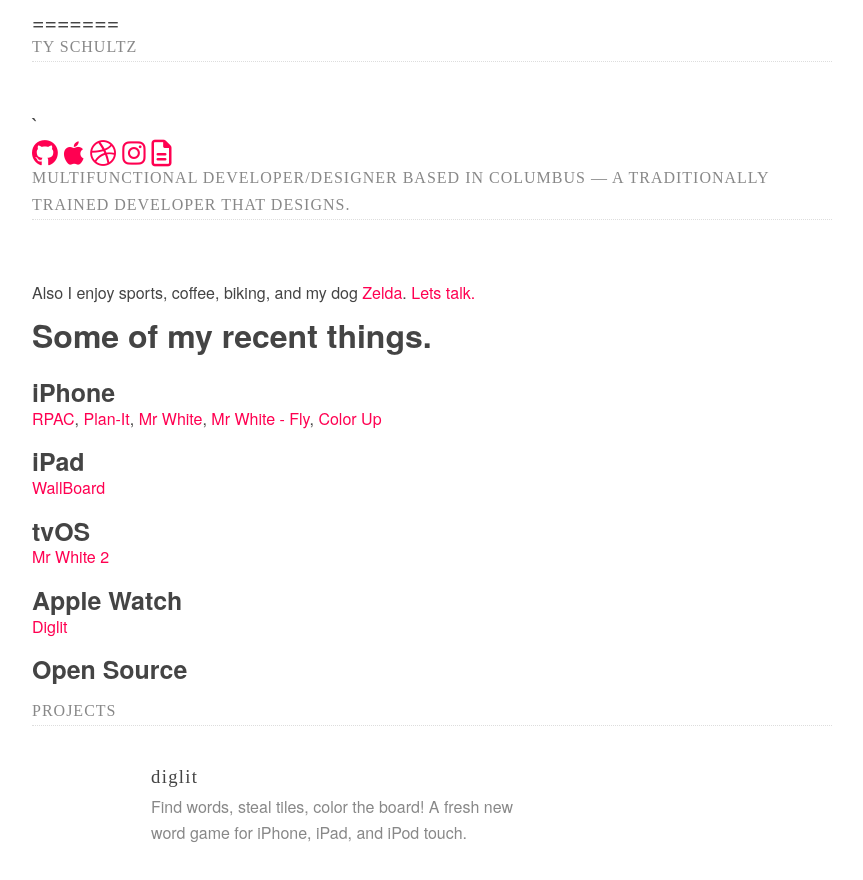
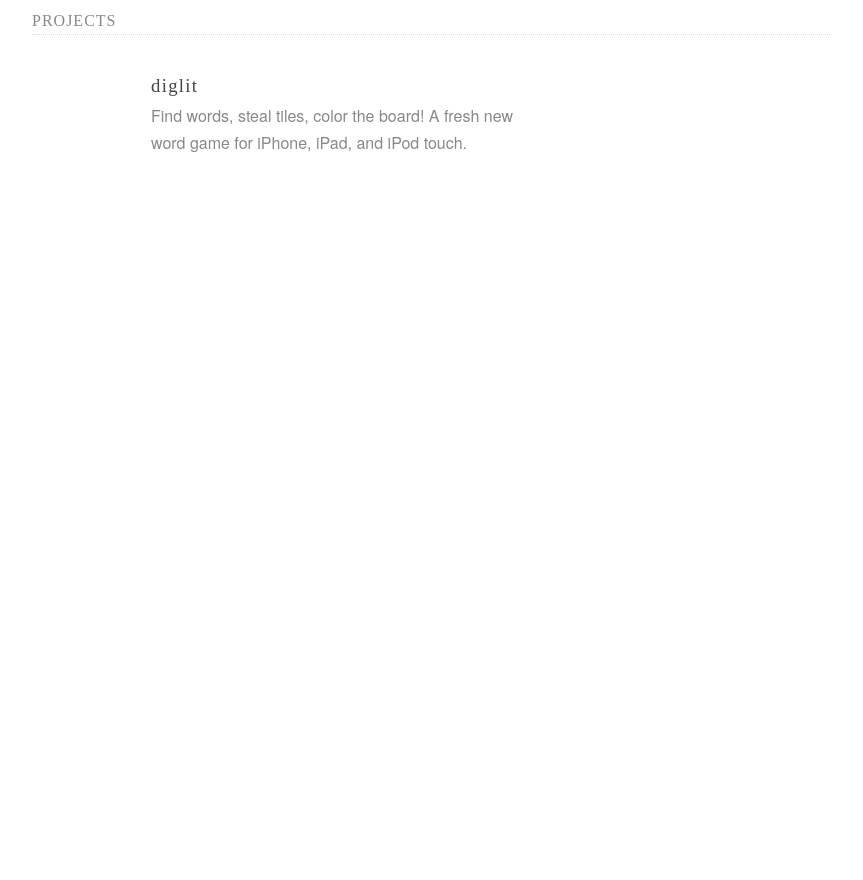
Before and after one commit to TySchultz/TySchultz.Github.io, a plain HTML site: page index.html in a window 1280 px wide. Shown: the part 1180-2060 px from the top of the page, without its empty margins (291-1154 px from the left). After the commit the page ends 1441 px from the top, so only its background shows below. Drawn offline with Linux system fonts and the light colour scheme; a web font is replaced by a local one.

Commit message:
Update index.html

```diff
--- a/index.html
+++ b/index.html
@@ -91,87 +91,7 @@
                <p class="description">Find words, steal tiles, color the board! A fresh new word game for iPhone, iPad, and iPod touch.</p>
             </div>
          </a>
-      </div>
-=======
-<html>
-	<head>
-	  <meta charset="utf-8">
-	  <meta http-equiv="X-UA-Compatible" content="IE=edge">
-	  <meta name="description" content="Welcome to the home page of Matt Faluotico">
-	  <meta name="viewport" content="width=device-width initial-scale=1">
-
-	  <link rel="stylesheet" type="text/css" href="style/main.css">
-	  <link rel="stylesheet" href="style/font-awesome.min.css">
-		<title>Ty</title>
-	</head>
-	<body>
-		<div class="container section">
-    	<div class="name">
-<!--     		<h1>Hello there,</h1>
- -->    		<h1>Ty Schultz</h1>
-    	</div>
-    	<p style="margin-top: 50px; "> </p>`
-      <div class="social">
-      	<a
-      		class="il"
-      		href="https://github.com/tyschultz"><i class="fa fa-github fa-lg"></i></a>
-      	<a
-      		class="il"
-      		href="https://itunes.apple.com/us/developer/tyler-schultz/id464705166/"><i class="fa fa-apple fa-lg"></i></a>
-      	<a
-      		class="il"
-      		href="https://github.com/TySchultz/Design-Work"><i class="fa fa-dribbble fa-lg"></i></a>
-      	<a
-      		class="il"
-      		href="https://www.instagram.com/tyschultz7"><i class="fa fa-instagram fa-lg"></i></a>
-
-        <a
-          class="il"
-          href="resources/Schultz_Tyler.pdf"><i class="fa fa-file-text-o fa-lg"></i></a>
-
-      </div>
-
-
-    </div>
-    <div class="container section">
-    	<!--<h2>Hi there,</h2>-->
-
-    	<h1> Multifunctional developer/designer based in Columbus — a traditionally trained developer that designs.</h1>
-	<p style="margin-top: 60px;">Also I enjoy sports, coffee, biking, and my dog <a href="resources/IMG_1287.jpg">Zelda</a>. <a href="mailto:tyschultz@outlook.com">Lets talk.</a></p>
-
-    </div>
-    <div class="container section">
-      <h2 style="margin-bottom: 30px;">Some of my recent things.</h2>
-
-      <h3>iPhone</h3>
-
-      <p>
-        <a href="https://itunes.apple.com/us/app/rpac/id1127955493?ls=1&mt=8">RPAC</a>,
-        <a href="https://itunes.apple.com/us/app/plan-it/id1088990089?mt=8">Plan-It</a>,
-        <a href="https://itunes.apple.com/us/app/mr-white/id530220993?mt=8">Mr White</a>,
-        <a href="https://itunes.apple.com/us/app/mr-white-fly/id590362573?mt=8">Mr White - Fly</a>,
-        <a href="https://itunes.apple.com/us/app/colorup/id910010810?mt=8">Color Up</a>
-      </p>
-
-
-
-      <h3> iPad </h3>
-
-      <p><a href="https://github.com/TySchultz/WallBoard">WallBoard</a> </p>
-
-      <h3> tvOS </h3>
-
-      <p><a href="https://github.com/TySchultz/MrWhite2">Mr White 2</a>  </p>
-
-
-
-      <h3> Apple Watch</h3>
-
-      <p><a href="https://github.com/TySchultz/Diglet/">Diglit</a> </p>
-
-
-      <h3> Open Source </h3>
-
+	</div>
 
       <h1>Projects</h1>
       <div>
```
